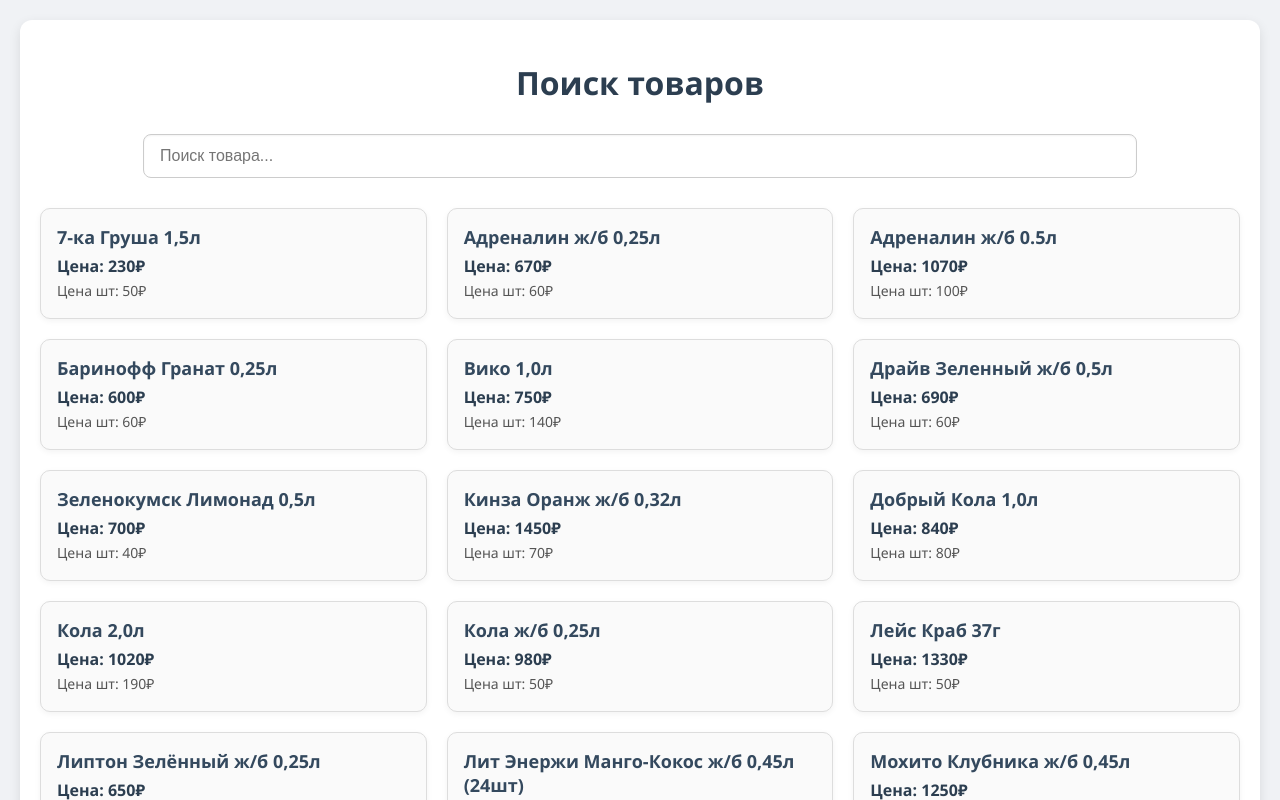
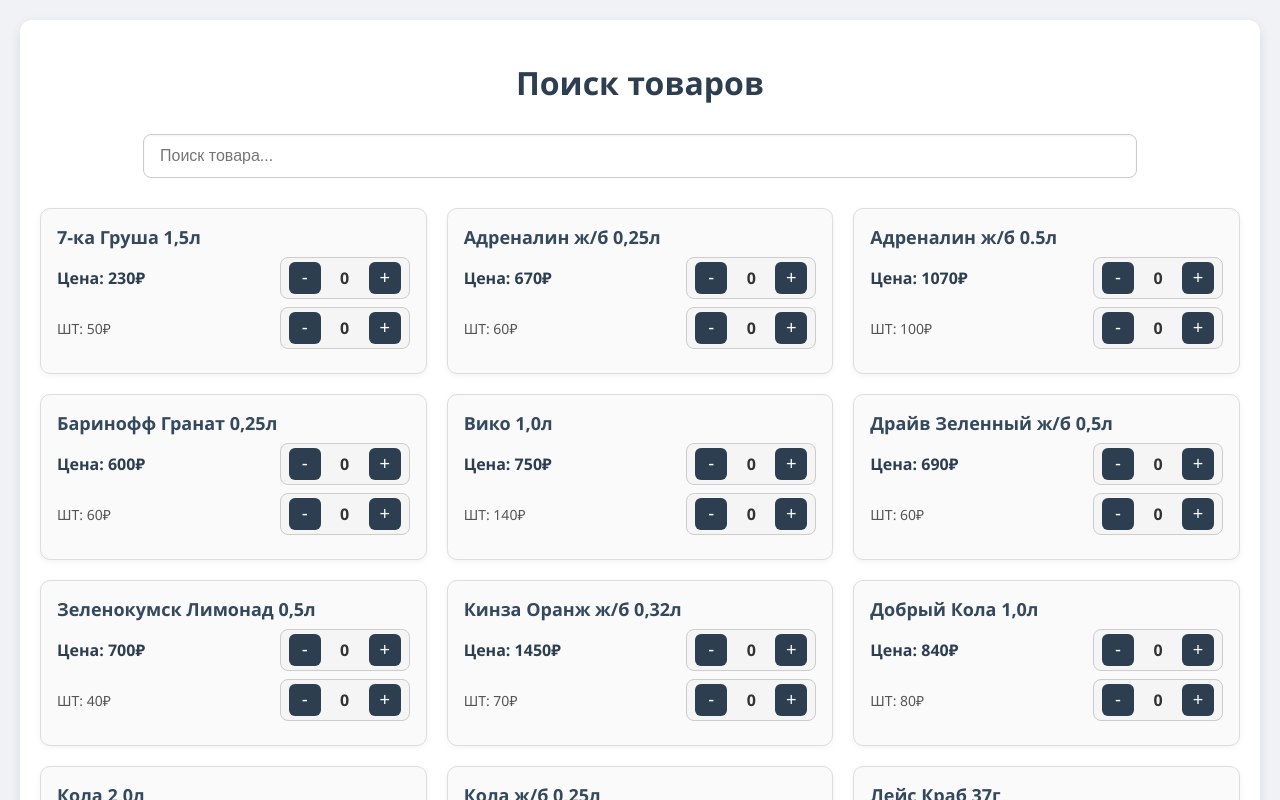
Before and after one commit to Yakub-cyber/toodospisock, a React (Vite) app: page / in a window 1280 px wide. Shown: the top 800 px of the page. Built offline with nearby package versions, Linux system fonts and the light colour scheme.

Commit message:
Im add counter and changet styles

```diff
--- a/src/App.css
+++ b/src/App.css
@@ -178,6 +178,46 @@
 	color: #555;
 }
 
+.price-line {
+	display: flex;
+	justify-content: space-between;
+	align-items: center;
+	margin: 8px 0;
+}
+
+.counter {
+	display: flex;
+	align-items: center;
+	background-color: #f5f5f5;
+	border: 1px solid #ccc;
+	border-radius: 8px;
+	padding: 4px 8px;
+	gap: 10px;
+}
+
+.counter button {
+	background-color: #2c3e50;
+	color: #fff;
+	border: none;
+	border-radius: 6px;
+	width: 32px;
+	height: 32px;
+	font-size: 18px;
+	cursor: pointer;
+	transition: background-color 0.3s ease;
+}
+
+.counter button:hover {
+	background-color: #1a252f;
+}
+
+.counter span {
+	width: 28px;
+	text-align: center;
+	font-weight: 600;
+	color: #333;
+}
+
 /* Адаптивность: планшеты */
 @media (max-width: 768px) {
 	.app-container {
@@ -214,7 +254,11 @@
 /* Адаптивность: маленькие экраны */
 @media (max-width: 340px) {
 	.product-list {
-		grid-template-columns: 1fr;
+		grid-template-columns: repeat(
+			2,
+			1fr
+		); /* Две колонки даже при узком экране */
+		gap: 10px;
 	}
 
 	.search-container input {
@@ -223,19 +267,32 @@
 	}
 
 	.product-card {
-		padding: 10px;
+		padding: 8px;
 	}
 
 	.product-card h3 {
-		font-size: 14px;
+		font-size: 13px;
 		margin-bottom: 3px;
 	}
 
-	.product-card h4 {
+	.product-card h4,
+	.product-card h5 {
+		font-size: 12px;
+	}
+
+	.counter {
+		padding: 2px 4px;
+		gap: 4px;
+	}
+
+	.counter button {
+		width: 24px;
+		height: 24px;
 		font-size: 14px;
 	}
 
-	.product-card h5 {
+	.counter span {
+		width: 20px;
 		font-size: 12px;
 	}
 }
--- a/src/components/ProductList.jsx
+++ b/src/components/ProductList.jsx
@@ -1,14 +1,70 @@
-import React from 'react'
+// import React from 'react'
+
+// const ProductList = ({ products }) => {
+// 	return (
+// 		<div className='product-list'>
+// 			{products.length > 0 ? (
+// 				products.map((product, index) => (
+// 					<div key={index} className='product-card'>
+// 						<h3>{product.name}</h3>
+// 						<h4>Цена: {product.price_per_pack}₽</h4>
+// 						<h5>Цена шт: {product.price_per_unit}₽</h5>
+// 					</div>
+// 				))
+// 			) : (
+// 				<p>Товары не найдены</p>
+// 			)}
+// 		</div>
+// 	)
+// }
+
+// export default ProductList
+
+import React, { useState } from 'react'
 
 const ProductList = ({ products }) => {
+	const [counts, setCounts] = useState(
+		products.map(() => ({ pack: 0, unit: 0 }))
+	)
+
+	const increment = (index, type) => {
+		const newCounts = [...counts]
+		newCounts[index][type] += 1
+		setCounts(newCounts)
+	}
+
+	const decrement = (index, type) => {
+		const newCounts = [...counts]
+		if (newCounts[index][type] > 0) {
+			newCounts[index][type] -= 1
+			setCounts(newCounts)
+		}
+	}
+
 	return (
 		<div className='product-list'>
 			{products.length > 0 ? (
 				products.map((product, index) => (
 					<div key={index} className='product-card'>
 						<h3>{product.name}</h3>
-						<h4>Цена: {product.price_per_pack}₽</h4>
-						<h5>Цена шт: {product.price_per_unit}₽</h5>
+
+						<div className='price-line'>
+							<h4>Цена: {product.price_per_pack}₽</h4>
+							<div className='counter'>
+								<button onClick={() => decrement(index, 'pack')}>-</button>
+								<span>{counts[index].pack}</span>
+								<button onClick={() => increment(index, 'pack')}>+</button>
+							</div>
+						</div>
+
+						<div className='price-line'>
+							<h5>ШТ: {product.price_per_unit}₽</h5>
+							<div className='counter'>
+								<button onClick={() => decrement(index, 'unit')}>-</button>
+								<span>{counts[index].unit}</span>
+								<button onClick={() => increment(index, 'unit')}>+</button>
+							</div>
+						</div>
 					</div>
 				))
 			) : (
```
